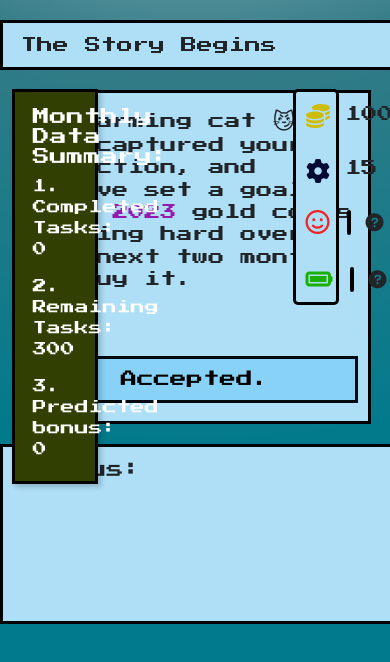
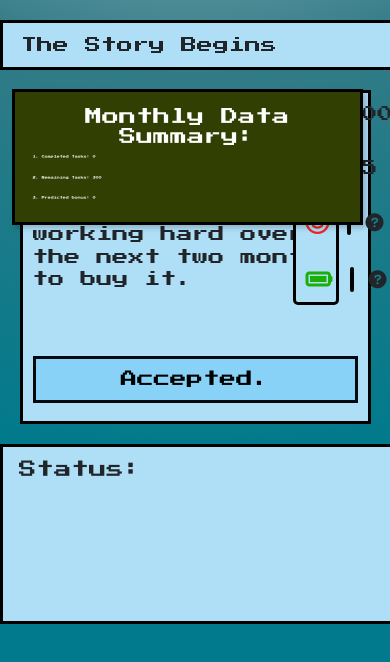
Before and after one commit to ZHLuo-Dev/Web-Application-Decision2023, a plain HTML site: page index.html in a window 390 px wide. Shown: the top 662 px of the page. Drawn offline with nearby package versions, Linux system fonts and the light colour scheme.

Commit message:
Update styles.css

```diff
--- a/css/styles.css
+++ b/css/styles.css
@@ -24,7 +24,6 @@ body {
     background-color: #AEDFF7;
     border: 3px solid black;
     padding:14px 18px 5px 18px;
-
     margin: 0 auto;
     width: 720px;
     min-height: 2px;
@@ -46,7 +45,12 @@ body {
     .additional-box2{
         width: 90%;
         padding: 2px;
-        font-size:1px !important;
+        /* 适当调整内边距和其他样式 */
+    }
+    .left-panel{
+        width: 90%;
+        padding: 2px;
+        font-size:3px !important;
 
         /* 适当调整内边距和其他样式 */
     }
@@ -79,6 +83,14 @@ body {
     padding: 15px 16px 15px 16px;
     display: flex;
     font-size:18px;
+}
+.right-panel {
+    position: absolute;
+    top: 10.5%;
+    right: 13%;
+    left: 75%;
+    bottom: 80%;
+    animation: slideInFromRight 1.5s ease-in-out;
 }
 
 @keyframes flipIn {
@@ -171,14 +183,7 @@ body {
     min-width: 0;
     font-size: 16px;
 }
-.right-panel {
-    position: absolute;
-    top: 10.5%;
-    right: 13%;
-    left: 75%;
-    bottom: 80%;
-    animation: slideInFromRight 1.5s ease-in-out;
-}
+
 
 .attributes-container {
     display: flex;
```
